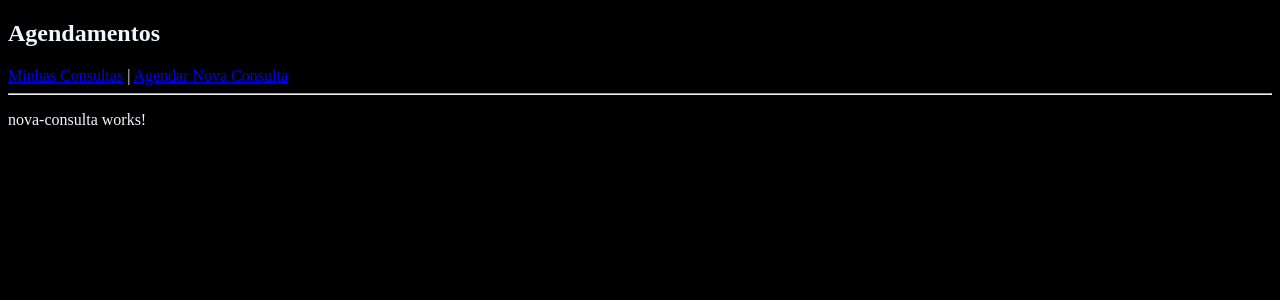
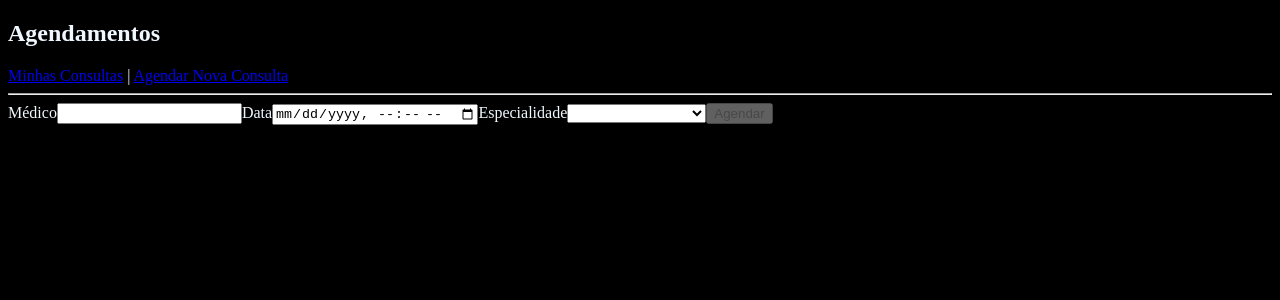
Before and after one commit to Vivian-Santana/Vida-Plus, an Angular app: page /agendamentos/nova-consulta in a window 1280 px wide. Shown: the top 300 px of the page. Built offline with nearby package versions, Linux system fonts and the light colour scheme; sample sign-in values are in the browser's storage.

Commit message:
consumo do endpoint agendar consultas

```diff
--- a/src/app/core/auth.service.ts
+++ b/src/app/core/auth.service.ts
@@ -6,6 +6,7 @@ import { catchError, map, Observable, of, tap } from 'rxjs';
 
 export interface UsuarioLogado {
   id: number;          // extraído do token JWT
+  idPaciente?: number;
   role: string;        // extraído do token JWT
   nome: string;        // retornado pela API
   email: string;       // retornado pela API
@@ -17,6 +18,8 @@ export interface UsuarioLogado {
 
 @Injectable({ providedIn: 'root' })
 export class AuthService {
+
+  usuarioLogado!: UsuarioLogado;
 
   private apiUrl = 'http://localhost:8080'; // URL da API
   private tokenKey = 'token_jwt'; // chave usada no localStorage
@@ -46,26 +49,28 @@ export class AuthService {
     return localStorage.getItem(this.tokenKey); // usado para Authorization Header
   }
 
-    /** Novo método para obter dados do usuário logado **/
+    /** obtem dados do usuário logado **/
     getUsuarioLogado(): Observable<UsuarioLogado | null> {
     const token = this.getToken();
     if (!token) return of(null);
 
     try {
       const payload = JSON.parse(atob(token.split('.')[1]));
-      const userId = payload.id //|| payload.sub;
-      const userRole = payload.role //|| payload.roles || payload.authorities;
+      const userId = payload.id; //id do usuario no token
+      const userRole = payload.role;
 
-      return this.http.get<any>(`${this.apiUrl}/pacientes/${userId}`).pipe(
+      return this.http.get<any>(`${this.apiUrl}/pacientes/usuario/${userId}`).pipe(
         map(dados => ({
-          id: payload.id,
-          role: payload.role,
+          id: userId,
+          idPaciente: dados.idPaciente, // <- veio do endpoint
+          role: userRole,
           nome: dados.nome,
           email: dados.email,
           telefone: dados.telefone,
           cpf: dados.cpf,
           endereco: dados.endereco
         })),
+        tap(u => this.usuarioLogado = u as UsuarioLogado),
         catchError(() => of(null))
       );
     } catch {
--- a/src/app/features/agendamento/nova-consulta/nova-consulta.component.html
+++ b/src/app/features/agendamento/nova-consulta/nova-consulta.component.html
@@ -1,3 +1,39 @@
-<p>nova-consulta works!</p>
+<form [formGroup]="consultaForm" (ngSubmit)="agendar()">
+
+  <label for="idMedico">Médico</label>
+  <input id="idMedico" formControlName="idMedico" type="number">
+
+  <label for="data">Data</label>
+  <input id="data" formControlName="data" type="datetime-local">
+
+  <label for="especialidade">Especialidade</label>
+  <select formControlName="especialidade">
+    <option value="ALERGOLOGIA">Dermatologia</option>
+    <option value="CARDIOLOGIA">Cardiologia</option>
+    <option value="CLINICO">Clínico</option>
+    <option value="CIRURGIA_GERAL">Cirurgia Geral</option>
+    <option value="DERMATOLOGIA">Dermatologia</option>
+    <option value="GASTROENTEROLOGIA">Gastroenterologia</option>
+    <option value="GERIATRIA">Geriatria</option>
+    <option value="GINECOLOGIA">Ginecologia</option>
+    <option value="HEMATOLOGIA">Hematologia</option>
+    <option value="NEFROLOGIA">Nefrologia</option>
+    <option value="NEUROLOGIA">Neurologia</option>
+    <option value="OBSTETRICIA">Obstetrícia</option>
+    <option value="OFTALMOLOGIA">Oftalmologia</option>
+    <option value="ONCOLOGIA">Oncologia</option>
+    <option value="ORTOPEDIA">Ortopedia</option>
+    <option value="OTORRINOLARINGOLOGIA">Otorrinolaringologia</option>
+    <option value="PEDIATRIA">Pediatria</option>
+    <option value="PNEUMOLOGIA">Pneumologia</option>
+    <option value="PSICOLOGIA">Psicologia</option>
+    <option value="PSIQUIATRIA">Psiquiatria</option>
+    <option value="UROLOGIA">Urologia</option>
+    <option value="VASCULAR">Vascular</option>
+ </select>
+
+  <button type="submit" [disabled]="consultaForm.invalid">Agendar</button>
+</form>
+
 
 <router-outlet></router-outlet>
--- a/src/app/features/agendamento/nova-consulta/nova-consulta.component.ts
+++ b/src/app/features/agendamento/nova-consulta/nova-consulta.component.ts
@@ -1,13 +1,61 @@
 import { Component } from '@angular/core';
+import { FormBuilder, FormGroup, ReactiveFormsModule, Validators } from '@angular/forms';
 import { RouterModule } from '@angular/router';
+import { AuthService } from '../../../core/auth.service';
+import { HttpClient } from '@angular/common/http';
 
 @Component({
   selector: 'app-nova-consulta',
   standalone: true,
-  imports: [RouterModule],
+  imports: [RouterModule, ReactiveFormsModule],
   templateUrl: './nova-consulta.component.html',
   styleUrl: './nova-consulta.component.css'
 })
 export class NovaConsultaComponent {
 
-}
+  consultaForm!: FormGroup;
+  idPaciente!: number;
+  usuarioCarregado = false;
+
+  constructor(
+    private fb: FormBuilder,
+    //private consultaService: ConsultaService,
+    private authService: AuthService,
+    private http: HttpClient,
+  ) {
+
+    this.consultaForm = this.fb.group({
+      idMedico: [null, Validators.required], // opcional
+      data: ['', Validators.required],
+      especialidade: ['', Validators.required]
+    });
+  }
+
+    agendar() {
+      if (!this.consultaForm.valid) {
+        console.warn('Formulário inválido');
+        return;
+      }
+
+      const idPaciente = this.authService.usuarioLogado?.idPaciente;
+
+      if (!idPaciente) {
+        console.error('Erro: idPaciente não carregado.');
+        return;
+      }
+
+      const payload = {
+      idMedico: this.consultaForm.value.idMedico,
+      data: this.consultaForm.value.data,
+      especialidade: this.consultaForm.value.especialidade,
+      idPaciente: this.authService.usuarioLogado?.idPaciente // <<--- idPaciente preenchido
+    };
+
+      this.http.post('http://localhost:8080/consultas', payload)
+        .subscribe({
+          next: () => console.log('Consulta agendada!'),
+          error: (err) => console.error('Erro ao agendar', err)
+        });
+    }
+
+  }
--- a/src/app/features/agendamento/service/consulta.service.ts
+++ b/src/app/features/agendamento/service/consulta.service.ts
@@ -17,4 +17,8 @@ export class ConsultaService {
   listarMinhasConsultas(): Observable<Consulta[]> {
     return this.http.get<Consulta[]>(`${this.apiUrl}/consultas/minhas/consultas`);
   }
+
+  agendarConsulta(dados: any): Observable<any> {
+    return this.http.post<any>(`${this.apiUrl}/consultas`, dados);
+  }
 }
--- a/src/app/features/login/login.component.ts
+++ b/src/app/features/login/login.component.ts
@@ -37,6 +37,15 @@ export class LoginComponent {
 
     this.authService.login(username, password).subscribe({
       next: (response: any) => {
+        //getUsuarioLogado() tem q ser chamado logo após o login, para o  idPaciente ser buscado.
+          this.authService.getUsuarioLogado().subscribe(usuario => {
+        if (usuario) {
+          console.log('Usuário logado:', usuario);
+        }
+      });
+
+       this.router.navigate(['/nova-consulta']); // só navega depois de carregar
+
         console.log('Login bem-sucedido!', response);
         localStorage.setItem('token_jwt', response.token);// chave usada no interceptor
 
```
